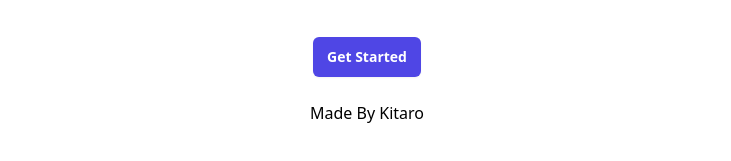
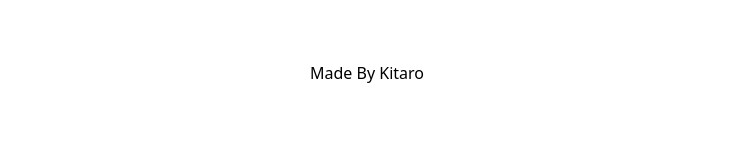
Before and after one commit to ZiliZili12/webhost, a plain HTML site: page index.html in a window 1280 px wide. Shown: the part 407-568 px from the top of the page, without its empty margins (273-1004 px from the left). Drawn offline with nearby package versions, Linux system fonts and the light colour scheme.

Commit message:
Update index.html

```diff
--- a/index.html
+++ b/index.html
@@ -13,7 +13,6 @@
               <h1 class="text-4xl font-bold tracking-tight text-gray-900 sm:text-6xl">Link does not exist</h1>
               <p class="mt-6 text-lg leading-8 text-gray-600">The short URL you clicked was deleted or never existed. Check that you entered or copy-pasted the short link correctly!</p>
               <div class="mt-10 flex items-center justify-center gap-x-6">
-                <a href="chat.html" class="rounded-md bg-indigo-600 px-3.5 py-2.5 text-sm font-semibold text-white shadow-sm hover:bg-indigo-500 focus-visible:outline focus-visible:outline-2 focus-visible:outline-offset-2 focus-visible:outline-indigo-600">Get Started</a>
               </div>
             </div>
 <br>
```
